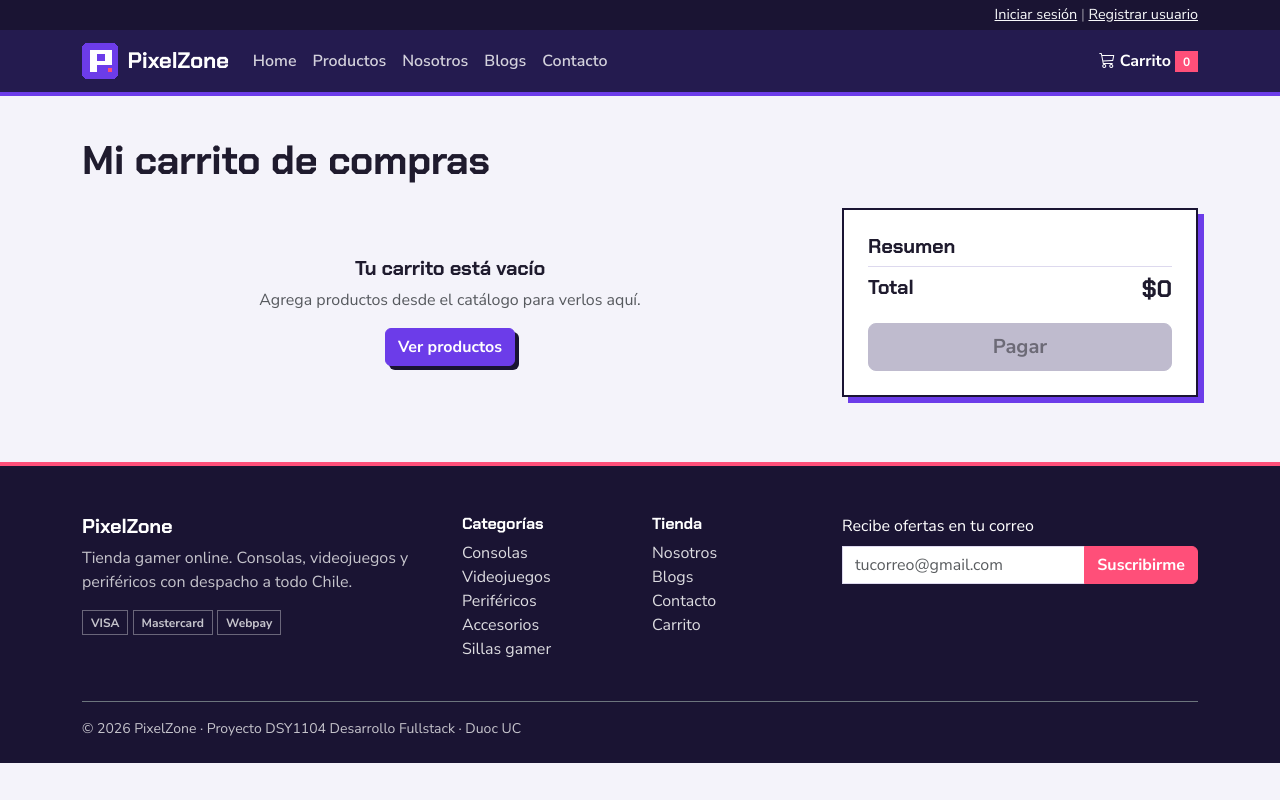
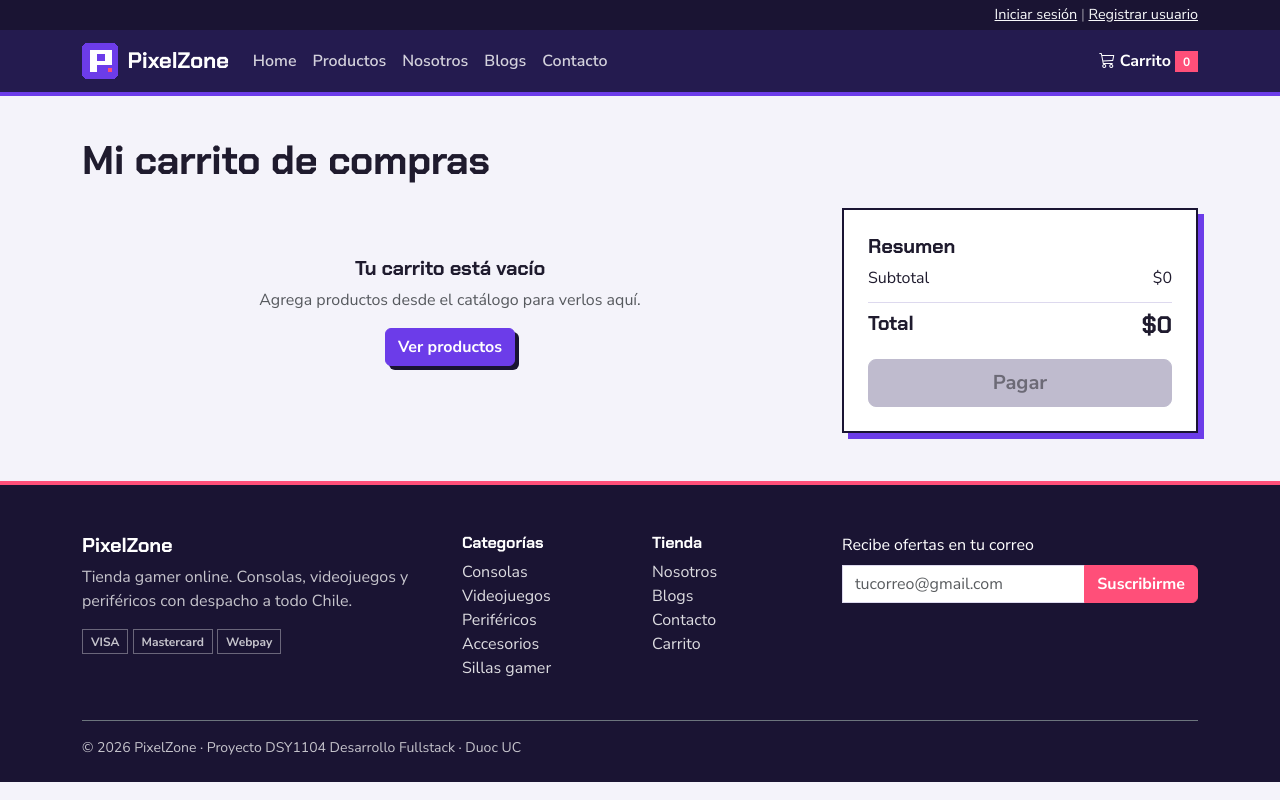
Before and after one commit to SanCristobal777/Proyecto_FullStack, a React (Vite) app in the folder pixelzone/: page /carrito in a window 1280 px wide. Built offline with nearby package versions, Linux system fonts and the light colour scheme.

Commit message:
Carrito: resumen de compra

```diff
--- a/pixelzone/src/pages/Carrito.tsx
+++ b/pixelzone/src/pages/Carrito.tsx
@@ -1,6 +1,11 @@
 import { Link } from "react-router-dom";
 import { useCarrito } from "../context/carrito";
 import { buscarProducto, formatearPrecio, rutaImagen } from "../utils/almacen";
+
+// En el resumen, un monto de 0 se muestra como $0 y no como GRATIS
+function formatearMonto(valor: number) {
+  return formatearPrecio(valor).replace("GRATIS", "$0");
+}
 
 export default function Carrito() {
   const { items, cambiarCantidad, eliminar } = useCarrito();
@@ -10,6 +15,12 @@ export default function Carrito() {
     const producto = buscarProducto(item.codigo);
     return producto ? [{ producto, cantidad: item.cantidad }] : [];
   });
+
+  const subtotal = lineas.reduce(
+    (suma, l) => suma + l.producto.precio * l.cantidad,
+    0,
+  );
+  const total = subtotal;
 
   return (
     <main>
@@ -95,9 +106,13 @@ export default function Carrito() {
             <div className="resumen-compra bg-white p-4">
               <h2 className="h5">Resumen</h2>
               <dl className="mb-3">
+                <div className="d-flex justify-content-between">
+                  <dt className="fw-normal">Subtotal</dt>
+                  <dd className="mb-1">{formatearMonto(subtotal)}</dd>
+                </div>
                 <div className="d-flex justify-content-between border-top pt-2 mt-2">
                   <dt className="h5">Total</dt>
-                  <dd className="h4 precio mb-0">$0</dd>
+                  <dd className="h4 precio mb-0">{formatearMonto(total)}</dd>
                 </div>
               </dl>
               <div className="d-grid">
```
